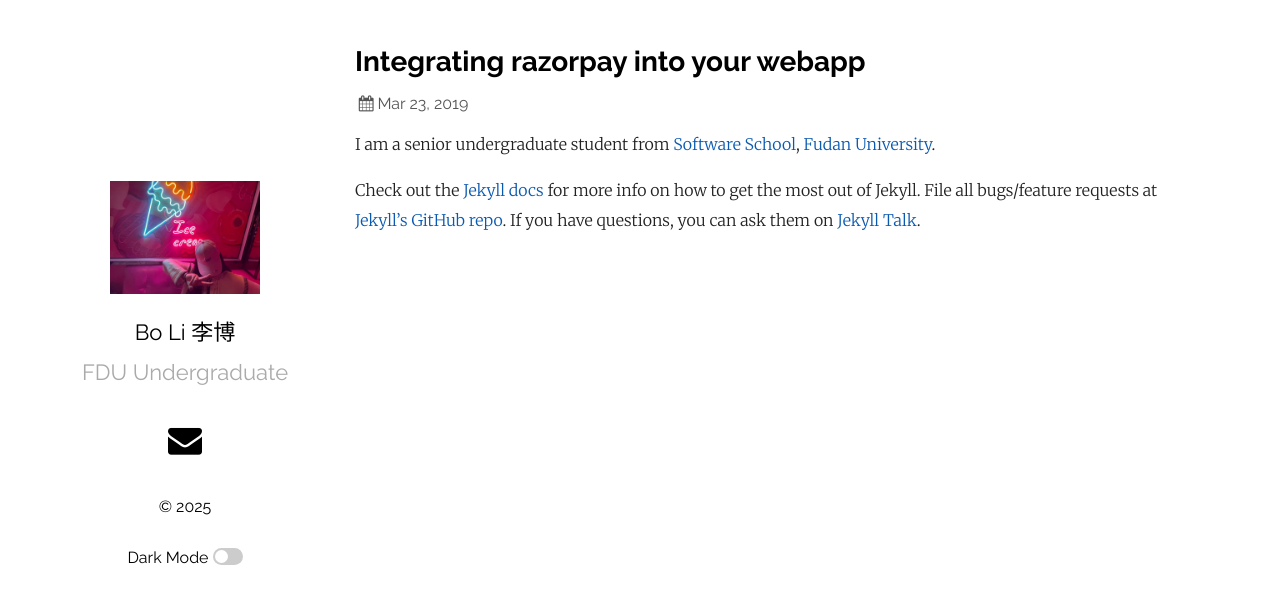
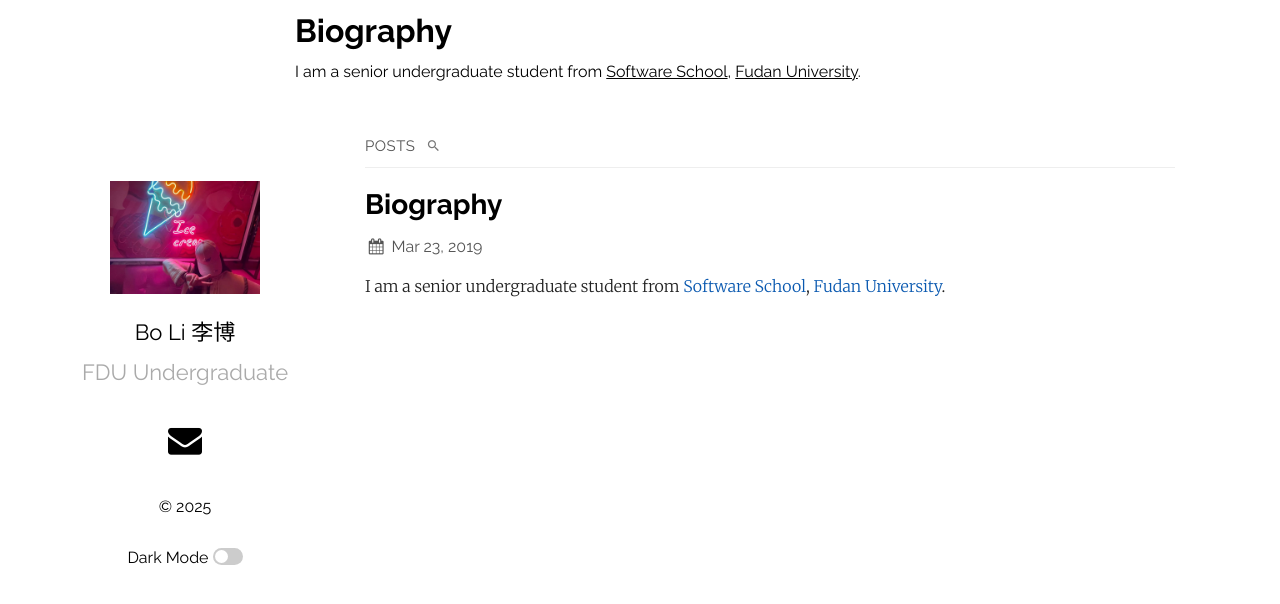
Before and after one commit to primerL/primerL.github.io, a Jekyll site: the page built from _posts/2019-03-23-welcome-to-jekyll.markdown, in a window 1280 px wide. Shown: the top 604 px of the page. Built offline with Jekyll 4.4.1, drawn with Linux system fonts in a browser that asks for light colours.

Commit message:
mainpage

```diff
--- a/_config.yml
+++ b/_config.yml
@@ -25,7 +25,7 @@
   condensed_mobile:
     #- home
     - page
-    - post
+    # - post
   # generate social links in footer
   social_links:
     # twitter: samarsault
--- a/_posts/2019-03-23-welcome-to-jekyll.markdown
+++ b/_posts/2019-03-23-welcome-to-jekyll.markdown
@@ -1,13 +1,5 @@
 ---
-layout: post
-title:  "Integrating razorpay into your webapp"
+layout: home
+title:  "Biography"
 ---
 I am a senior undergraduate student from [Software School](https://software.fudan.edu.cn/main.htm), [Fudan University](https://www.fudan.edu.cn/).
-
-
-
-Check out the [Jekyll docs][jekyll-docs] for more info on how to get the most out of Jekyll. File all bugs/feature requests at [Jekyll’s GitHub repo][jekyll-gh]. If you have questions, you can ask them on [Jekyll Talk][jekyll-talk].
-
-[jekyll-docs]: https://jekyllrb.com/docs/home
-[jekyll-gh]:   https://github.com/jekyll/jekyll
-[jekyll-talk]: https://talk.jekyllrb.com/
```
